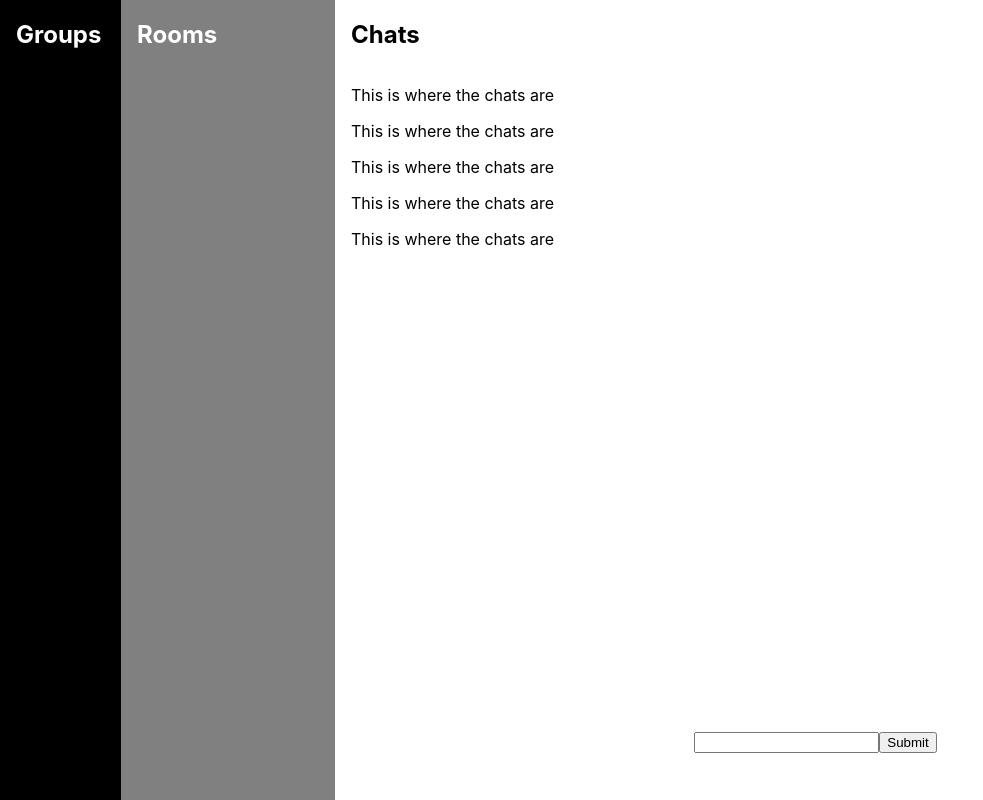
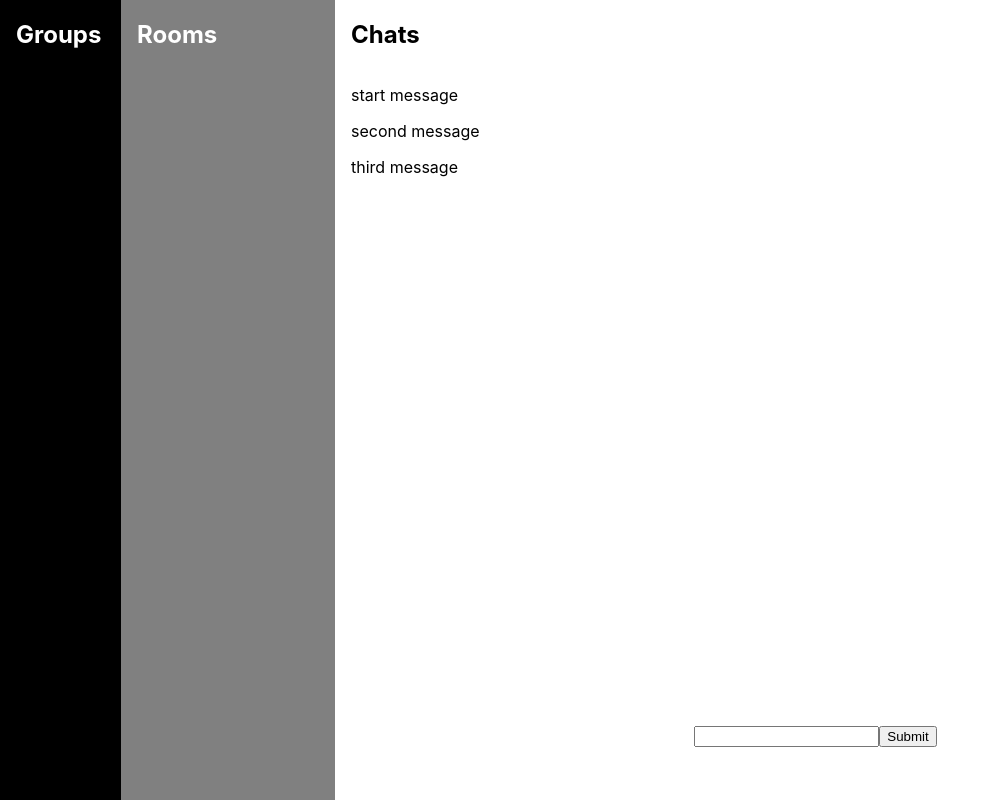
Before and after one commit to Nick-tsoukas/chat-socket-react, a React (Create React App) app: page / in a window 1280 px wide. Shown: the whole page, without its empty margins (0-983 px from the left). Built offline with nearby package versions, Linux system fonts and the light colour scheme.

Commit message:
Adding message array to display chats

```diff
--- a/src/components/Chat.js
+++ b/src/components/Chat.js
@@ -4,6 +4,7 @@ import socket from '../socket/socket';
 
 const Chat = () => {
     const [message, setMessage ] = useState('');
+    const [messages, setMessages ] = useState(['start message', 'second message', 'third message']);
 
     useEffect(() => {
         socket.on('connect', (data) => {
@@ -14,7 +15,7 @@ const Chat = () => {
     const logger = (event) => {
         event.preventDefault();
         socket.emit('message', {data: message})
-        console.log(message)
+        setMessages([...messages, message]);
         setMessage('')
     }
 
@@ -24,11 +25,13 @@ const Chat = () => {
                 <h2>Chats</h2>
             </div>
             <div className="chat_messages">
-                <p>This is where the chats are</p>
-                <p>This is where the chats are</p>
-                <p>This is where the chats are</p>
-                <p>This is where the chats are</p>
-                <p>This is where the chats are</p>
+                {
+                    messages.map((msg) => {
+                        return(
+                            <p key={msg} > {msg}</p>
+                        )
+                    })
+                }
             </div>
             <div className="chat_input">
             <form onSubmit={logger}>
```
Also changed, not shown: 1 other file (tests, documents, lock files or other folders).
